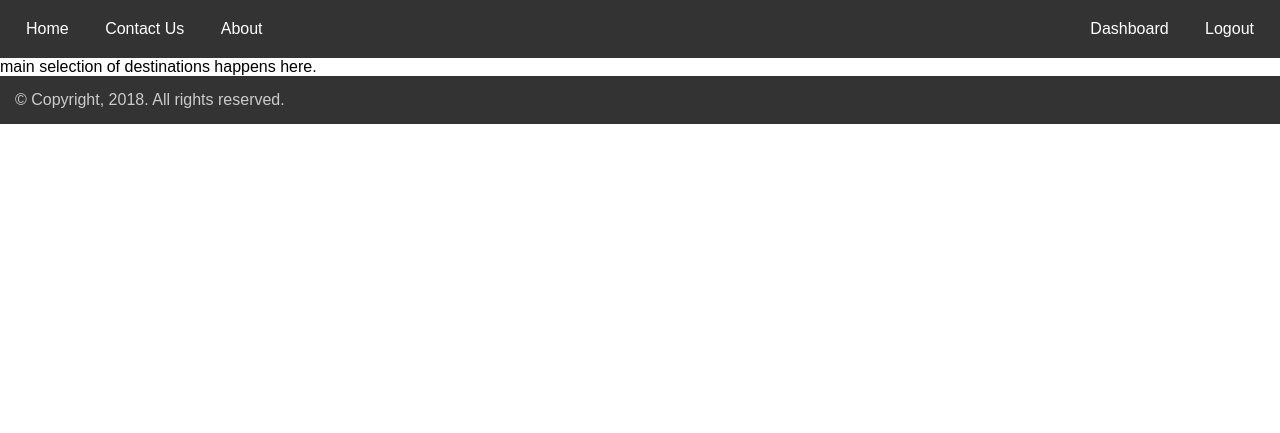
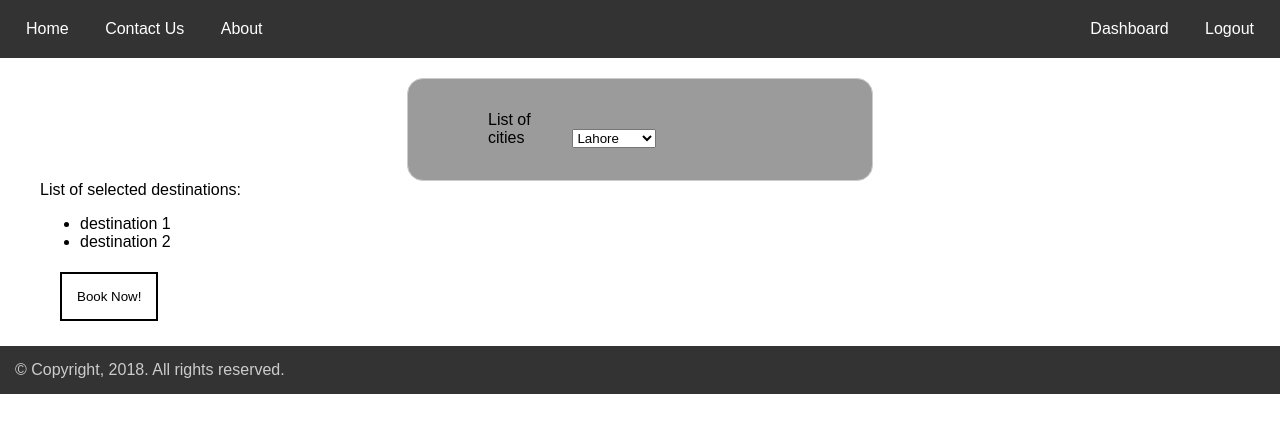
Before and after one commit to izazm8/TravelPlanner, a Flask app: page /dashboard in a window 1280 px wide. Shown: the top 433 px of the page. Run offline with Flask 2, Linux system fonts and the light colour scheme; the visitor is signed in with stand-in values (Sample User, id 1); some libraries are stand-ins or nearby versions.

Commit message:
minor changes

```diff
--- a/static/css/main.css
+++ b/static/css/main.css
@@ -13,6 +13,20 @@
 }
 .bg-dark a {
     color: #ffffff;
+}
+
+.container {
+    padding: 20px 40px;
+}
+
+.text-center {
+    text-align: center;
+}
+
+.ghost-btn {
+    background-color: white;
+    padding: 15px;
+    border: 2px solid black;
 }
 
 nav {
--- a/templates/dashboard.html
+++ b/templates/dashboard.html
@@ -3,5 +3,22 @@
 {% block title %}Dashboard | TravelPlanner{% endblock %}
 
 {% block content %}
-main selection of destinations happens here.
+<div class="container">
+    <form>
+        <label>List of cities</label>
+        <select>
+            <option>Lahore</option>
+            <option>Islamabad</option>
+            <option>Karachi</option>
+        </select>
+    </form>
+
+    List of selected destinations:
+    <ul>
+        <li>destination 1</li>
+        <li>destination 2</li>
+    </ul>
+
+    <button class="ghost-btn">Book Now!</button>
+</div>
 {% endblock %}
--- a/templates/login.html
+++ b/templates/login.html
@@ -3,7 +3,7 @@
 {% block title %}Login | TravelPlanner{% endblock %}
 
 {% block content %}
-<div class="sform-container" style="background-image: url({{ url_for('static', filename='images/bg-login.jpg') }});">
+<div class="sform-container" style="background-size: cover; background-image: url({{ url_for('static', filename='images/bg-login.jpg') }});">
     <form>
         <div  align="center">
             <h1 style="color: white">Login</h1>
```
Also changed, not shown: templates/about-us.html (+13 -1 lines), templates/contact-us.html (+7 -1 lines), static/images/bg-contact-us.jpg (added).
